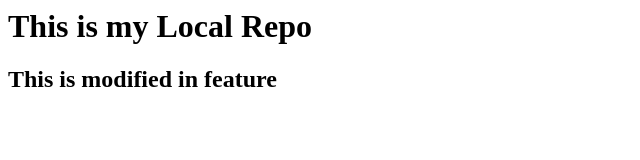
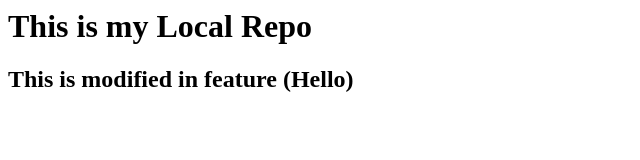
Before and after one commit to thaneeshbandi/LocalRepo, a plain HTML site: page index.html in a window 1280 px wide. Shown: the whole page, without its empty margins (0-640 px from the left). Drawn offline with Linux system fonts and the light colour scheme.

Commit message:
Added Hello

```diff
--- a/index.html
+++ b/index.html
@@ -1,2 +1,2 @@
 <h1>This is my Local Repo</h1>
-<h2>This is modified in feature</h2>
+<h2>This is modified in feature (Hello)</h2>
```
